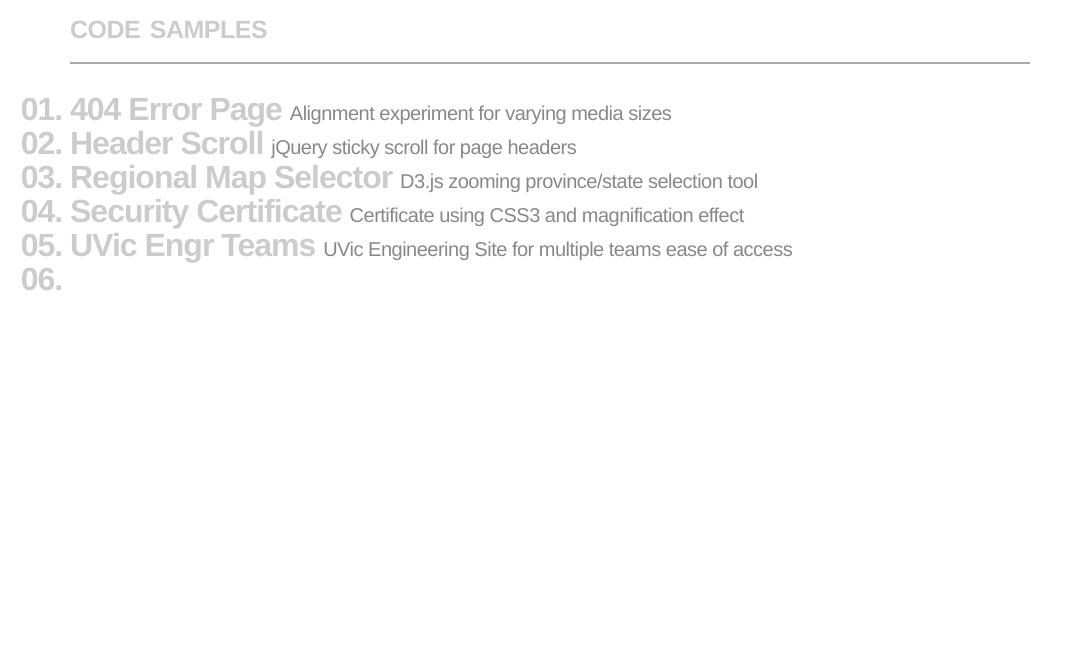
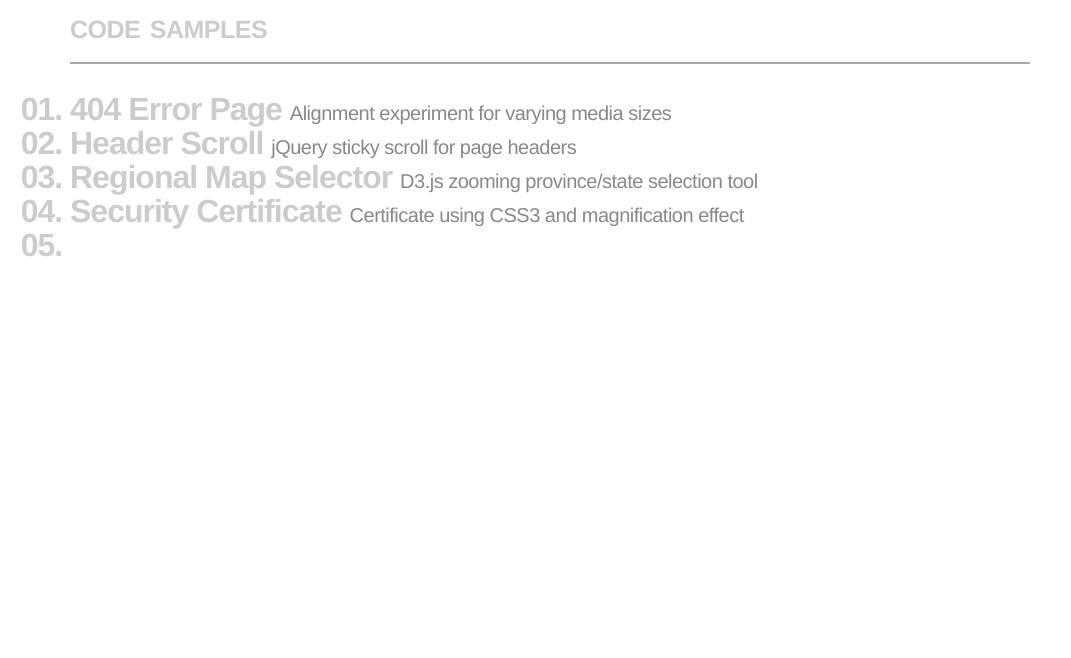
Before and after one commit to hmacphail/code-samples, a plain HTML site: page index.html in a window 1280 px wide. Shown: the top 658 px of the page, without its empty margins (0-1071 px from the left). Drawn offline with Linux system fonts and the light colour scheme.

Commit message:
Hide uvic sample page

```diff
--- a/index.html
+++ b/index.html
@@ -16,7 +16,7 @@
 		<li><a href="./header-scroll/">Header Scroll <span class="sub-text">jQuery sticky scroll for page headers</span></a></li>
 		<li><a href="./regional-map-selector/">Regional Map Selector <span class="sub-text">D3.js zooming province/state selection tool</span></a></li>
 		<li><a href="./security-certificate/">Security Certificate <span class="sub-text">Certificate using CSS3 and magnification effect</span></a></li>
-		<li><a href="./uvic-engr-teams/">UVic Engr Teams <span class="sub-text">UVic Engineering Site for multiple teams ease of access</span></a></li>
+		<!--<li><a href="./uvic-engr-teams/">UVic Engr Teams <span class="sub-text">UVic Engineering Site for multiple teams ease of access</span></a></li>-->
 		<li></li>
 
 	</ul>
```
